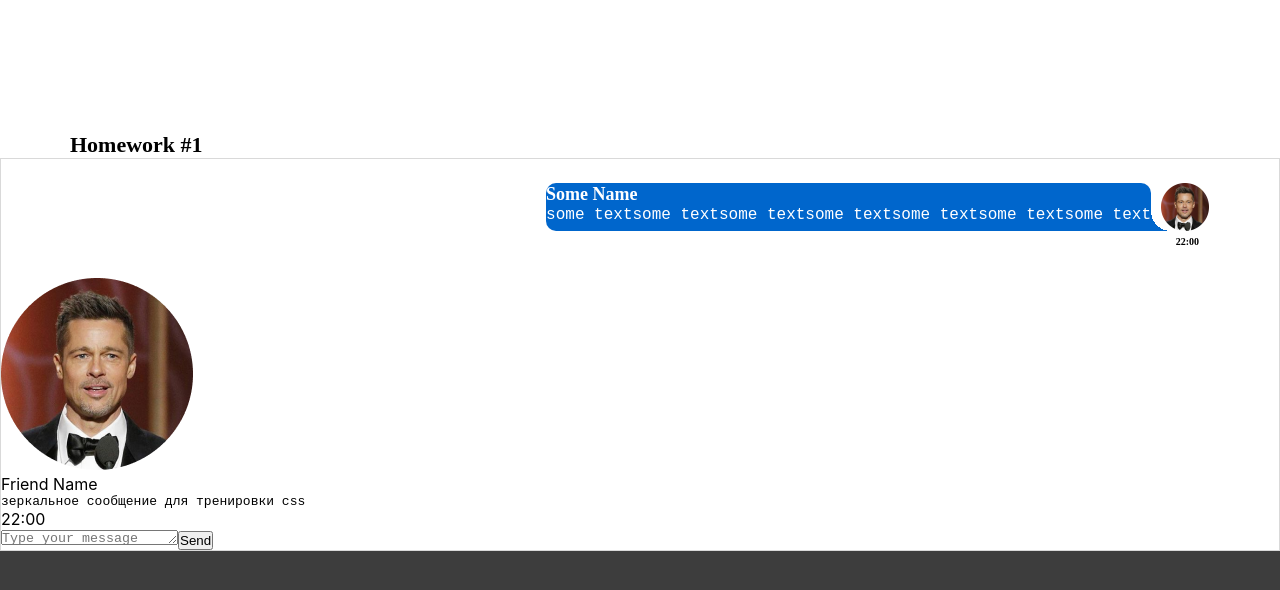
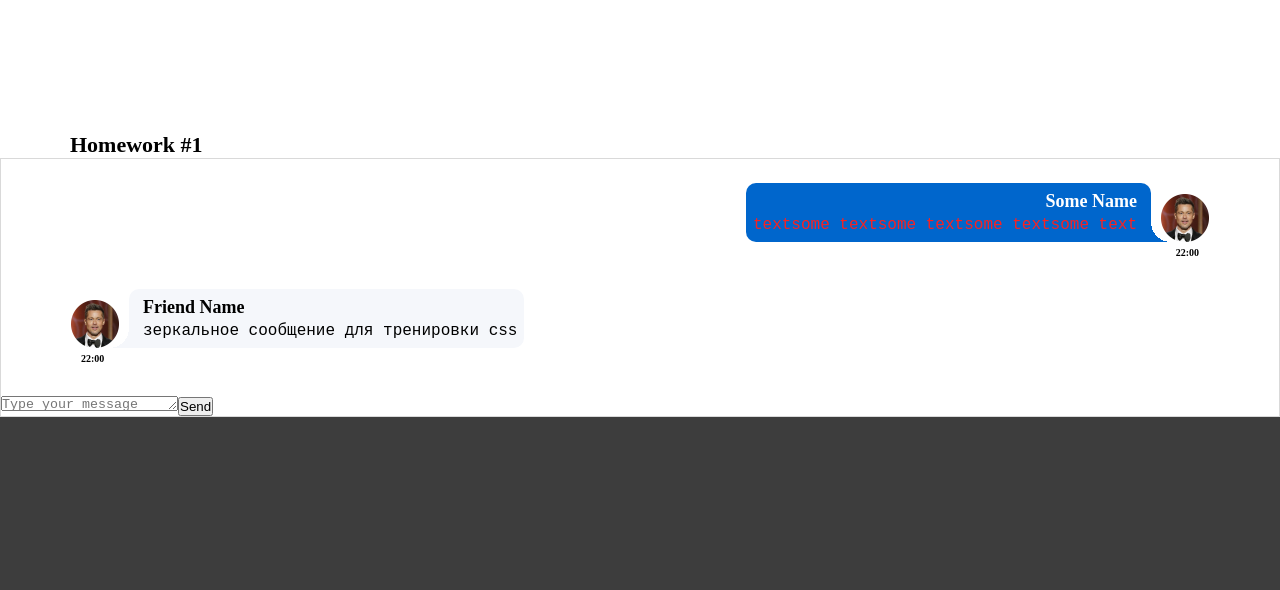
Before and after one commit to Steelmen87/Ignat_3_try, a React (Create React App) app: page / in a window 1280 px wide. Shown: the top 590 px of the page. Built offline with nearby package versions, Linux system fonts and the light colour scheme.

Commit message:
add message style

```diff
--- a/src/s2-homeworks/hw01/HW1.tsx
+++ b/src/s2-homeworks/hw01/HW1.tsx
@@ -35,7 +35,7 @@ export const message0: MessageType = {
         name: 'Some Name',  // можно менять
     },
     message: {
-        text: 'some textsome textsome textsome textsome textsome textsome text', // можно менять
+        text: 'textsome textsome textsome textsome text', // можно менять
         time: '22:00', // можно менять
     },
 }
--- a/src/s2-homeworks/hw01/friend-message/FriendMessage.module.css
+++ b/src/s2-homeworks/hw01/friend-message/FriendMessage.module.css
@@ -1,31 +1,97 @@
 .friendMessage {
+    margin-bottom: 30px;
+    margin-left: 70px;
+    display: flex;
+    justify-content: left;
+    flex-direction: column;
 
 }
 
 .friendImageAndText {
+    display: flex;
+
+    align-items: flex-end;
 
 }
 
 .friendImageAndText img {
-
+    width: 48px;
+    margin-right:10px;
 }
 
 .friendText {
+    display: flex;
+    flex-direction: column;
+    justify-content: center;
+    align-items: flex-start;
 
+    padding-left: 14px;
+    background-color: #F5F7FB;
+    position: relative;
+    border-radius: 10px 10px 10px 0;
+    margin-right: 10px;
+
+    font-family: 'Montserrat';
+    font-style: normal;
+    font-weight: 600;
+    font-size: 18px;
+    line-height: 22px;
+    /* identical to box height */
+
+    max-width: 480px;
+    color: #000000;
 }
 
 .friendText:after {
+    content: "";
+    position: absolute;
+    bottom: 0;
+    right: 100%;
+    display: block;
+    width: 20px;
+    height: 20px;
+    background: radial-gradient(40px at top left, transparent 50%, rgb(245, 247, 251) 0) no-repeat right bottom;
 
 }
 
 .friendName {
+    padding-top: 7px;
+    padding-bottom: 3px;
 
+    font-family: 'Montserrat';
+    font-style: normal;
+    font-weight: 600;
+    font-size: 18px;
+    line-height: 22px;
+    /* identical to box height */
+
+
+    color: #000000;
 }
 
 .friendMessageText {
+    padding: 0 7px 7px 0;
+    /*padding-right: 7px;
+    padding-top: 0;
+    padding-bottom: 7px;*/
+    font-style: normal;
+    font-weight: 400;
+    font-size: 16px;
+    line-height: 20px;
+    /* identical to box height */
 
+    white-space: normal;
+    color: #000000;
 }
 
 .friendTime {
+    font-family: 'Montserrat';
+    font-style: normal;
+    font-weight: 600;
+    font-size: 10px;
+    line-height: 12px;
 
+    color: #000000;
+    padding-top: 5px;
+    padding-left: 10px;
 }
--- a/src/s2-homeworks/hw01/message/Message.module.css
+++ b/src/s2-homeworks/hw01/message/Message.module.css
@@ -6,25 +6,42 @@
     justify-content: right;
     flex-direction: column;
     align-items: flex-end;
-    /*    border: 1px solid;*/
+    /*  border: 1px solid;
+*/
 }
 
 .imageAndText {
     display: flex;
     flex-direction: row-reverse;
+    align-items: flex-end;
+}
 
+.imageAndText > img {
+    width: 48px;
 
 }
 
-.imageAndText img {
-    width: 48px;
-}
+.text {
+    display: flex;
+    flex-direction: column;
+    justify-content: center;
+    align-items: flex-end;
 
-.text {
+    padding-right: 14px;
     background-color: #0066CC;
     position: relative;
     border-radius: 10px 10px 0 10px;
     margin-right: 10px;
+
+    font-family: 'Montserrat';
+    font-style: normal;
+    font-weight: 600;
+    font-size: 18px;
+    line-height: 22px;
+    /* identical to box height */
+
+    max-width: 480px;
+    color: #FFFFFF;
 }
 
 .text:after {
@@ -40,6 +57,9 @@
 }
 
 .name {
+    padding-top: 7px;
+    padding-bottom: 3px;
+
     font-family: 'Montserrat';
     font-style: normal;
     font-weight: 600;
@@ -52,14 +72,18 @@
 }
 
 .messageText {
+    padding: 0 0 7px 7px;
+    /*padding-left: 7px;
+    padding-top: 0;
+    padding-bottom: 7px;*/
     font-style: normal;
     font-weight: 400;
     font-size: 16px;
     line-height: 20px;
     /* identical to box height */
+    white-space: normal;
 
-
-    color: #FFFFFF;
+    color: #f82222;
 }
 
 .time {
```
